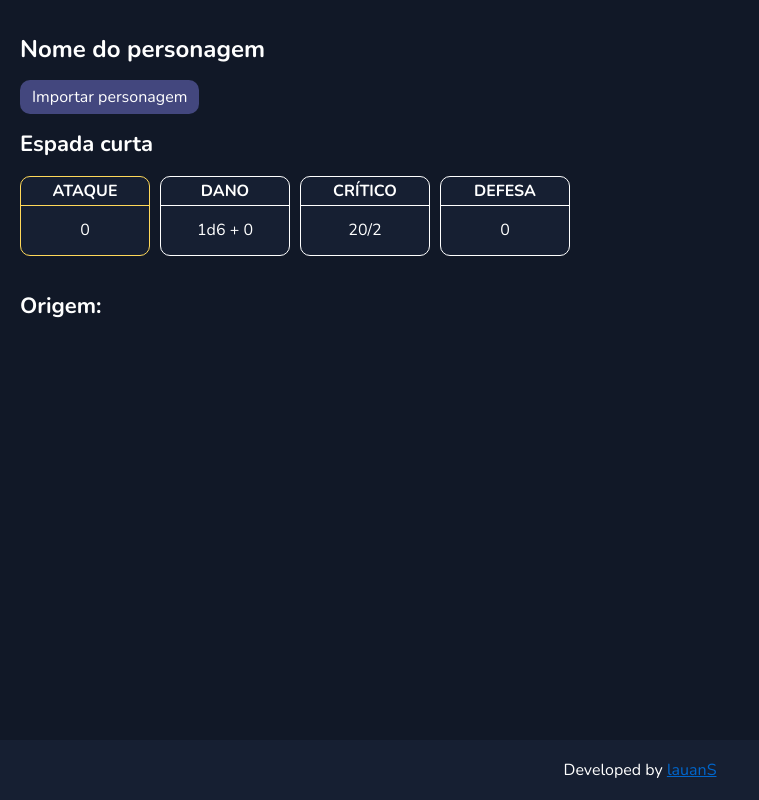
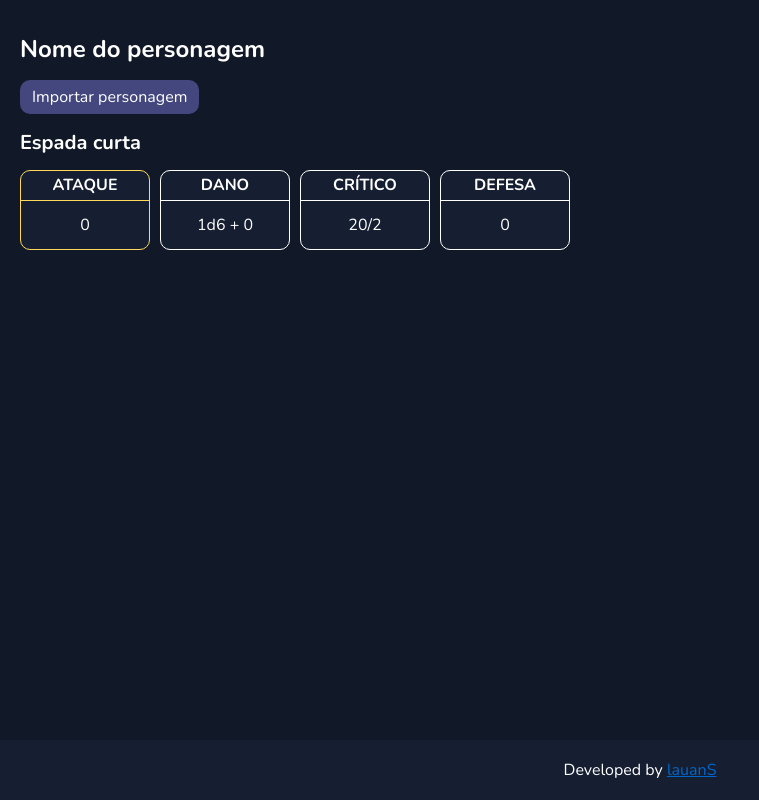
Before and after one commit to lauanS/sp-sheet, a Vue app: page / in a window 1280 px wide. Shown: the whole page, without its empty margins (0-759 px from the left). Built offline with nearby package versions, Linux system fonts and the light colour scheme.

Commit message:
:lipstick: Improves the visibility of h2 tags and modifiers list

```diff
--- a/src/views/SheetView.vue
+++ b/src/views/SheetView.vue
@@ -27,8 +27,8 @@
           @click="() => toggleActiveSkill(skill)"
         />
       </div>
-      <div>
-        <h2>Origem:</h2>
+      <div v-if="selectedMod && selectedMod.length">
+        <h2>Origem dos modificadores:</h2>
         <div class="modifier-list">
           <ModifierInfo
             v-for="mod in selectedMod" :key="mod.name"
@@ -170,7 +170,7 @@ function passiveSkillsToModList(skills: PassiveSkill[]): Mod[] {
   }
 
   h2 {
-    font-size: 22px;
+    font-size: 20px;
   }
 
   .status-list {
```
